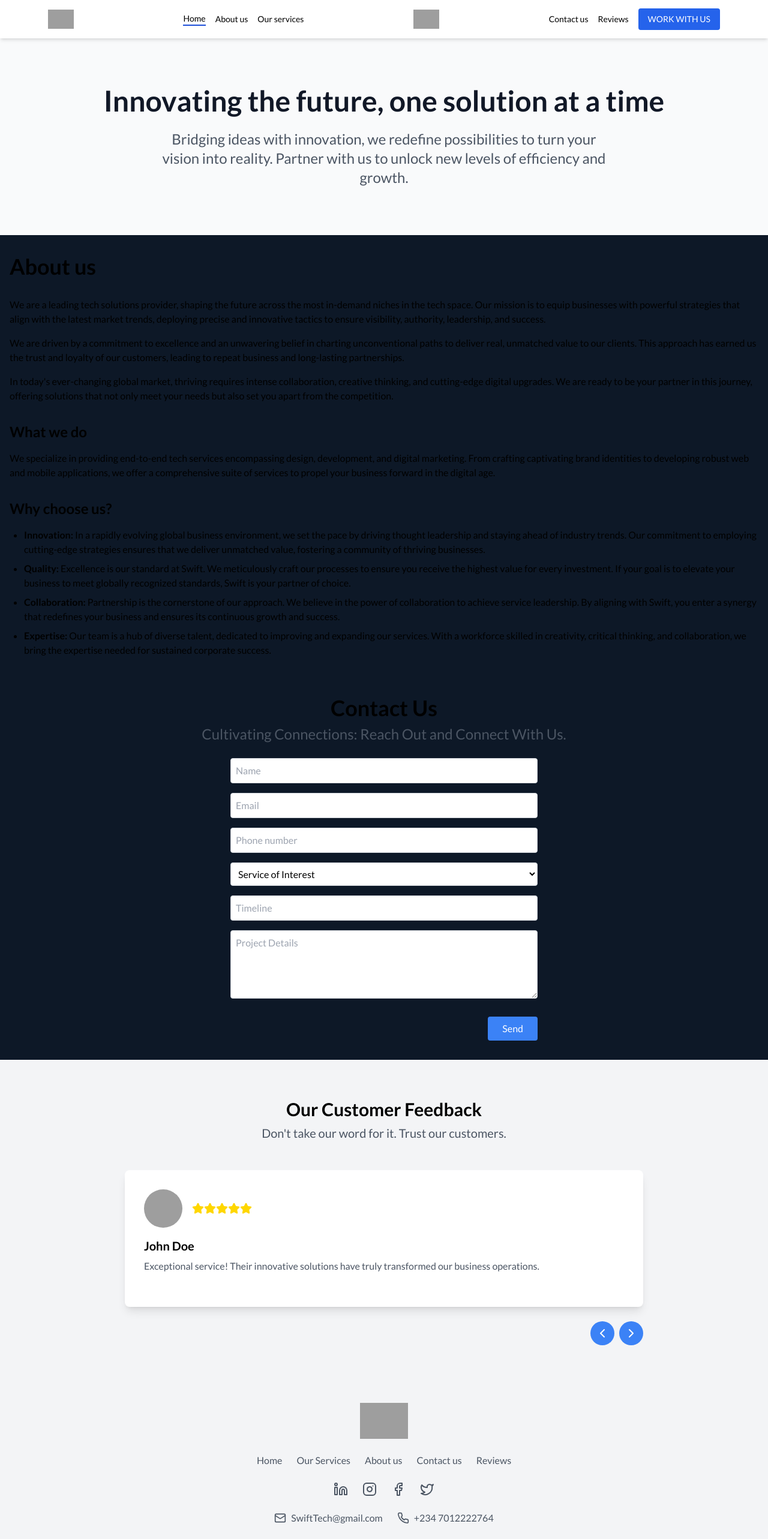
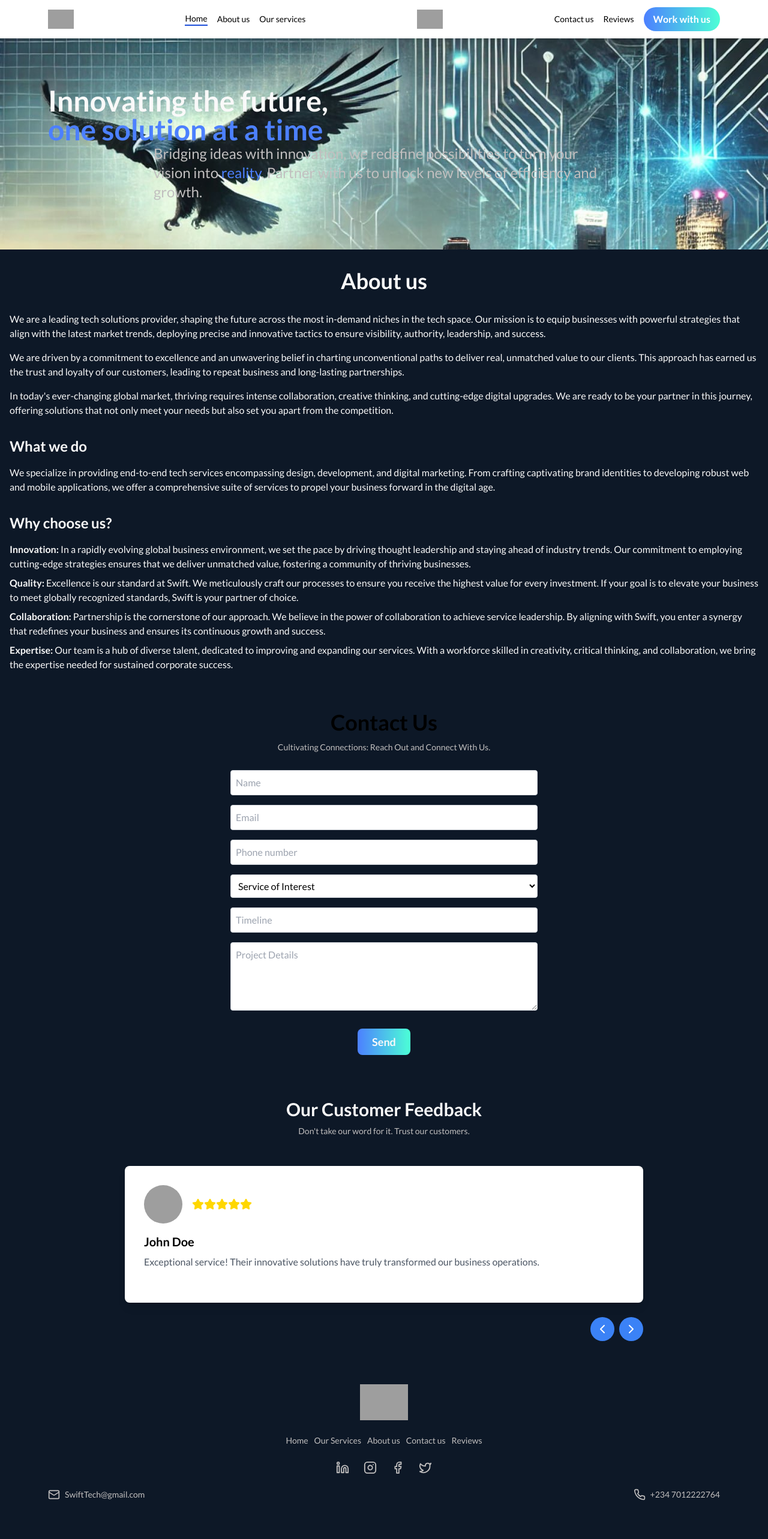
Before and after one commit to Akay74/swift-home, a Next.js app: page / in a window 1280 px wide. Shown: the top 2566 px of the page at 60% size. After the commit the page ends 2534 px from the top, so only its background shows below. Built offline with nearby package versions, Linux system fonts and the light colour scheme; grey boxes are pictures that could not be loaded.

Commit message:
💄 update component styles

```diff
--- a/components/About.jsx
+++ b/components/About.jsx
@@ -2,8 +2,8 @@ import React from 'react';
 
 const About = () => {
   return (
-    <div className="container mx-auto px-4 py-8">
-      <h1 className="text-4xl font-bold mb-8">About us</h1>
+    <div className="container mx-auto px-4 py-8 text-[#F9F9F9]">
+      <h1 className="text-4xl text-center font-bold mb-8">About us</h1>
 
       <div className="mb-8">
         <p className="mb-4">We are a leading tech solutions provider, shaping the future across the most in-demand niches in the tech space. Our mission is to equip businesses with powerful strategies that align with the latest market trends, deploying precise and innovative tactics to ensure visibility, authority, leadership, and success.</p>
@@ -15,20 +15,20 @@ const About = () => {
       <p className="mb-8">We specialize in providing end-to-end tech services encompassing design, development, and digital marketing. From crafting captivating brand identities to developing robust web and mobile applications, we offer a comprehensive suite of services to propel your business forward in the digital age.</p>
 
       <h2 className="text-2xl font-semibold mb-4">Why choose us?</h2>
-      <ul className="list-disc pl-6">
-        <li className="mb-2">
+      <div>
+        <p className="mb-2">
           <span className="font-semibold">Innovation:</span> In a rapidly evolving global business environment, we set the pace by driving thought leadership and staying ahead of industry trends. Our commitment to employing cutting-edge strategies ensures that we deliver unmatched value, fostering a community of thriving businesses.
-        </li>
-        <li className="mb-2">
+        </p>
+        <p className="mb-2">
           <span className="font-semibold">Quality:</span> Excellence is our standard at Swift. We meticulously craft our processes to ensure you receive the highest value for every investment. If your goal is to elevate your business to meet globally recognized standards, Swift is your partner of choice.
-        </li>
-        <li className="mb-2">
+        </p>
+        <p className="mb-2">
           <span className="font-semibold">Collaboration:</span> Partnership is the cornerstone of our approach. We believe in the power of collaboration to achieve service leadership. By aligning with Swift, you enter a synergy that redefines your business and ensures its continuous growth and success.
-        </li>
-        <li>
+        </p>
+        <p>
           <span className="font-semibold">Expertise:</span> Our team is a hub of diverse talent, dedicated to improving and expanding our services. With a workforce skilled in creativity, critical thinking, and collaboration, we bring the expertise needed for sustained corporate success.
-        </li>
-      </ul>
+        </p>
+      </div>
     </div>
   );
 };
--- a/components/Contact.jsx
+++ b/components/Contact.jsx
@@ -6,7 +6,7 @@ const Contact = () => {
   return (
     <div className="container mx-auto px-4 py-8">
       <h1 className="text-3xl font-bold mb-2 text-center sm:text-4xl">Contact Us</h1>
-      <h2 className="text-xl mb-6 text-center text-gray-600 sm:text-2xl">
+      <h2 className="text-xl mb-6 text-center text-[14px] text-[#C1BFBF] sm:text-[14px]">
         Cultivating Connections: Reach Out and Connect With Us.
       </h2>
 
@@ -50,10 +50,10 @@ const Contact = () => {
           ></textarea>
         </div>
 
-        <div className="mt-6 text-right">
+        <div className="mt-6 text-center">
           <button
             type="submit"
-            className="bg-blue-500 text-white px-6 py-2 rounded hover:bg-blue-600 transition-colors"
+            className="bg-gradient-to-r from-[#4C80FF] to-[#4CFFD6] text-[#F9F9F9] text-lg font-bold px-6 py-2 rounded-lg hover:cursor-pointer transition-colors"
           >
             Send
           </button>
--- a/components/Feedback.jsx
+++ b/components/Feedback.jsx
@@ -51,10 +51,10 @@ const Feedback = () => {
   };
 
   return (
-    <div className="bg-gray-100 py-16">
+    <div className="py-10">
       <div className="max-w-4xl mx-auto px-4">
-        <h2 className="text-3xl font-bold text-center mb-2">Our Customer Feedback</h2>
-        <p className="text-xl text-gray-600 text-center mb-12">Don't take our word for it. Trust our customers.</p>
+        <h2 className="text-3xl font-bold text-center text-[#F9F9F9] mb-2">Our Customer Feedback</h2>
+        <p className="text-[14px] text-[#C1BFBF] text-center mb-12">Don't take our word for it. Trust our customers.</p>
 
         <div className="bg-white rounded-lg shadow-lg p-8">
           <div className="flex items-center mb-4">
--- a/components/Footer.jsx
+++ b/components/Footer.jsx
@@ -12,17 +12,17 @@ const Footer = () => {
   ];
 
   return (
-    <footer className="bg-gray-100 py-8">
-      <div className="max-w-6xl mx-auto px-4">
+    <footer className="py-8">
+      <div className="max-w-6xl mx-auto px-4 text-sm text-[#C1BFBF]">
         {/* Logo */}
         <div className="flex justify-center mb-6">
-          <Image src="/../assets/placeholder.jpg" alt="Logo" width={80} height={40} />
+          <Image src="/../assets/logo.jpg" alt="Logo" width={80} height={40} />
         </div>
 
         {/* Navigation */}
-        <nav className="flex justify-center space-x-6 mb-6">
+        <nav className="flex justify-center space-x-2.5 mb-6">
           {navItems.map((item) => (
-            <a key={item} href={`#${item.toLowerCase().replace(' ', '-')}`} className="text-gray-600 hover:text-gray-900">
+            <a key={item} href={`#${item.toLowerCase().replace(' ', '-')}`} className="hover:text-gray-600">
               {item}
             </a>
           ))}
@@ -31,14 +31,14 @@ const Footer = () => {
         {/* Social Icons */}
         <div className="flex justify-center space-x-6 mb-6">
           {socialIcons.map(({ Icon, href }) => (
-            <a key={href} href={href} className="text-gray-600 hover:text-gray-900">
-              <Icon size={24} />
+            <a key={href} href={href} className="text-[#C1BFBF] hover:text-gray-600">
+              <Icon size={22} />
             </a>
           ))}
         </div>
 
         {/* Contact Information */}
-        <div className="flex justify-center items-center space-x-6 text-gray-600">
+        <div className="flex justify-between items-center space-x-4">
           <div className="flex items-center">
             <Mail size={20} className="mr-2" />
             <span>SwiftTech@gmail.com</span>
--- a/components/Hero.jsx
+++ b/components/Hero.jsx
@@ -20,7 +20,7 @@ const Hero = () => {
   const navItems = ['Home', 'About us', 'Our services', 'Contact us', 'Reviews'];
 
   return (
-    <div className="bg-gray-50">
+    <div className="bg-hero">
       <nav className="bg-white shadow-md">
         {/* Navbar content (unchanged) */}
         <div className="max-w-6xl mx-auto px-4">
@@ -37,7 +37,7 @@ const Hero = () => {
 
             {/* Logo */}
             <div className="flex-shrink-0 flex items-center">
-              <img className="h-8 w-auto" src="/api/placeholder/32/32" alt="Logo" />
+              <img className="h-8 w-auto" src="/assets/logo.jpg" alt="Logo" />
             </div>
 
             {/* Desktop menu */}
@@ -71,15 +71,15 @@ const Hero = () => {
                   {item}
                 </NavItem>
               ))}
-              <button className="bg-blue-600 text-white px-4 py-2 rounded text-sm hover:bg-blue-700 transition-colors">
-                WORK WITH US
+              <button className="bg-gradient-to-r from-[#4C80FF] to-[#4CFFD6] text-white font-bold px-4 py-2 rounded-3xl text-md hover:cursor-pointer transition-colors">
+                Work with us
               </button>
             </div>
 
             {/* Mobile "Work with us" button */}
             <div className="flex md:hidden">
-              <button className="bg-blue-600 text-white px-4 py-2 rounded text-sm hover:bg-blue-700 transition-colors">
-                WORK WITH US
+              <button className="bg-gradient-to-r from-[#4C80FF] to-[#4CFFD6] text-white font-bold px-4 py-2 rounded-3xl text-md hover:cursor-pointer transition-colors">
+                Work with us
               </button>
             </div>
           </div>
@@ -118,12 +118,13 @@ const Hero = () => {
       </nav>
 
       {/* Main Hero Section */}
-      <div className="max-w-6xl mx-auto px-4 py-20 text-center">
-        <h1 className="text-4xl md:text-5xl font-bold mb-6 text-gray-900">
-          Innovating the future, one solution at a time
+      <div className="max-w-6xl mx-auto px-4 py-20">
+        <h1 className="text-[38px] md:text-5xl font-bold text-[#F9F9F9]">
+          Innovating the future,
         </h1>
-        <p className="text-xl md:text-2xl text-gray-600 max-w-3xl mx-auto">
-          Bridging ideas with innovation, we redefine possibilities to turn your vision into reality.
+        <h1 className="text-[32px] md:text-5xl font-bold text-[#4C80FF]">one solution at a time</h1>
+        <p className="text-xl md:text-2xl text-[#C1BFBF] max-w-3xl mx-auto">
+          Bridging ideas with innovation, we redefine possibilities to turn your vision into <span className="text-[#4C80FF]">reality</span>.
           Partner with us to unlock new levels of efficiency and growth.
         </p>
       </div>
```
